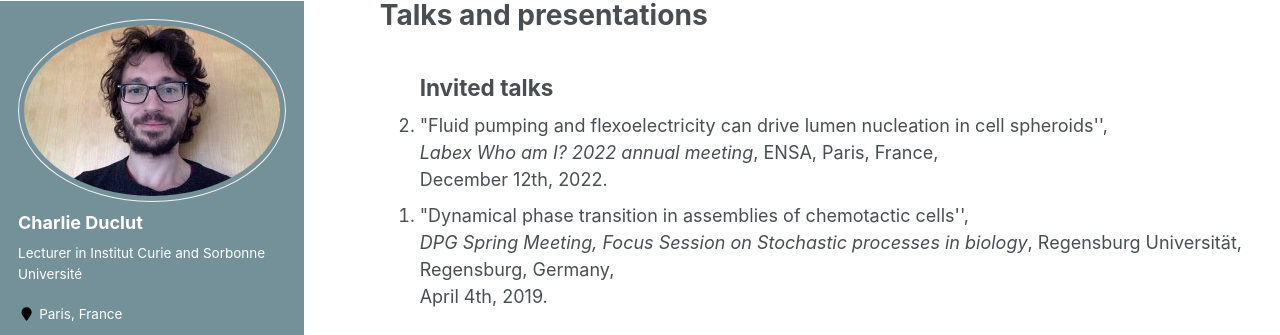
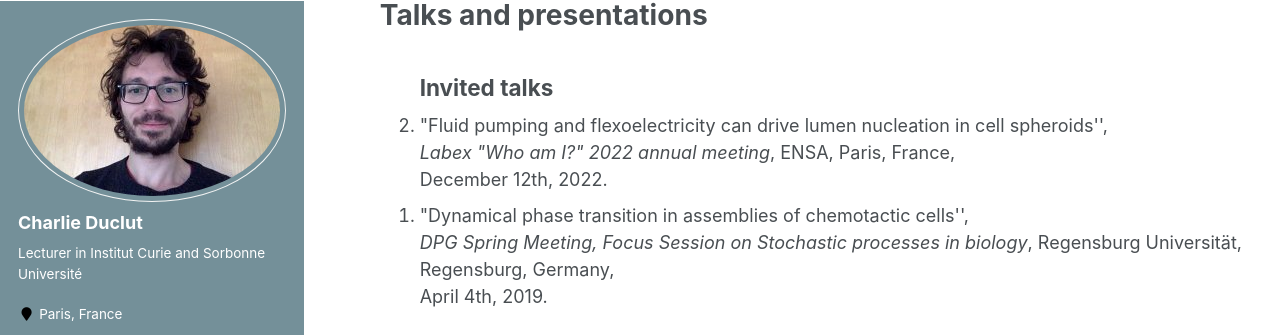
Before and after one commit to charlieduclut/charlieduclut.github.io, a Jekyll site: the page built from _pages/talks.html, in a window 1280 px wide and 900 px high. Shown: the part 117-452 px from the top of the window. Built offline with Jekyll 4.4.1, drawn with Linux system fonts in a browser that asks for light colours; some web fonts are replaced.

Commit message:
we're getting there

```diff
--- a/markdown_generator/talks.csv
+++ b/markdown_generator/talks.csv
@@ -1,6 +1,6 @@
 title;type;url_slug;venue;date;location;description
 Dynamical phase transition in assemblies of chemotactic cells;Invited talk;inv-talk-1;DPG Spring Meeting, Focus Session on Stochastic processes in biology;2019-04-04;Regensburg Universität,  Regensburg, Germany;
-Fluid pumping and flexoelectricity can drive lumen nucleation in cell spheroids;Invited talk;inv-talk-2;Labex Who am I? 2022 annual meeting;2022-12-12;ENSA, Paris, France;
+Fluid pumping and flexoelectricity can drive lumen nucleation in cell spheroids;Invited talk;inv-talk-2;"Labex ""Who am I?"" 2022 annual meeting";2022-12-12;ENSA, Paris, France;
 Genuine (response-field) Langevin equations for reaction-diffusion processes ;Contributed talk;talk-1;Journées de Physique Statistique;2016-01-28;ESPCI, Paris, France;
 Langevin equations for reaction-diffusion processes;Contributed talk;talk-2;DPG Spring Meeting;2018-03-12;Technische Universität Berlin, Berlin, Germany;
 Frequency regulators for the nonperturbative renormalization group in nonequilibrium systems;Contributed talk;talk-3;Exact Renormalization Group (ERG2018);2018-07-10;Sorbonne Université, Paris, France;
```
Also changed, not shown: _talks/2022-12-12-inv-talk-2.md (+1 -1 lines), 2 other files.
